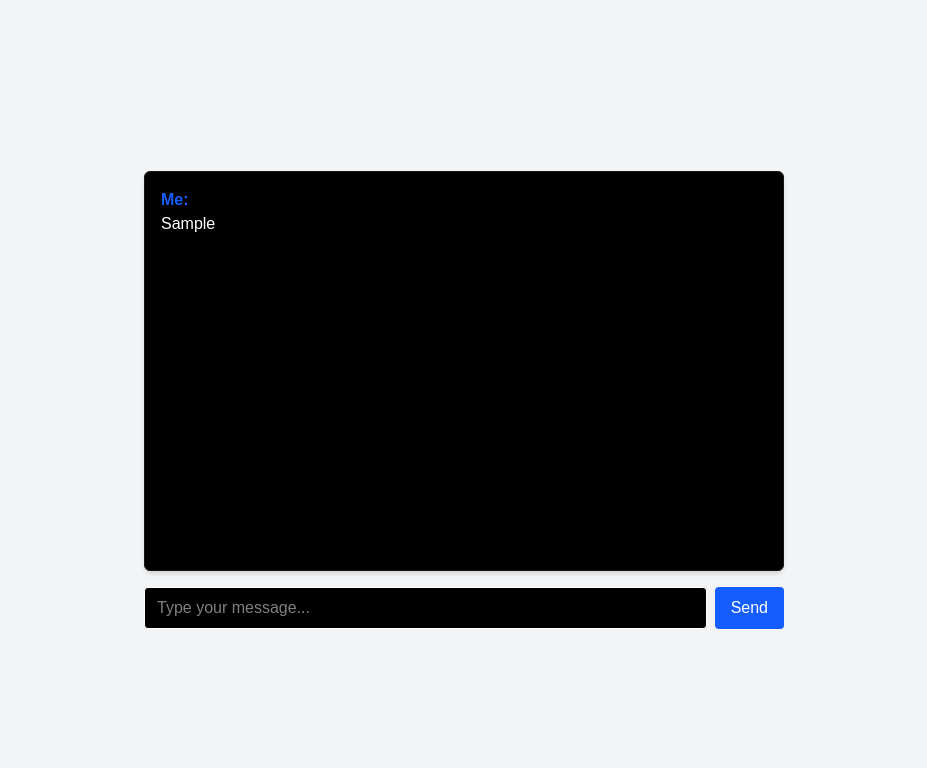
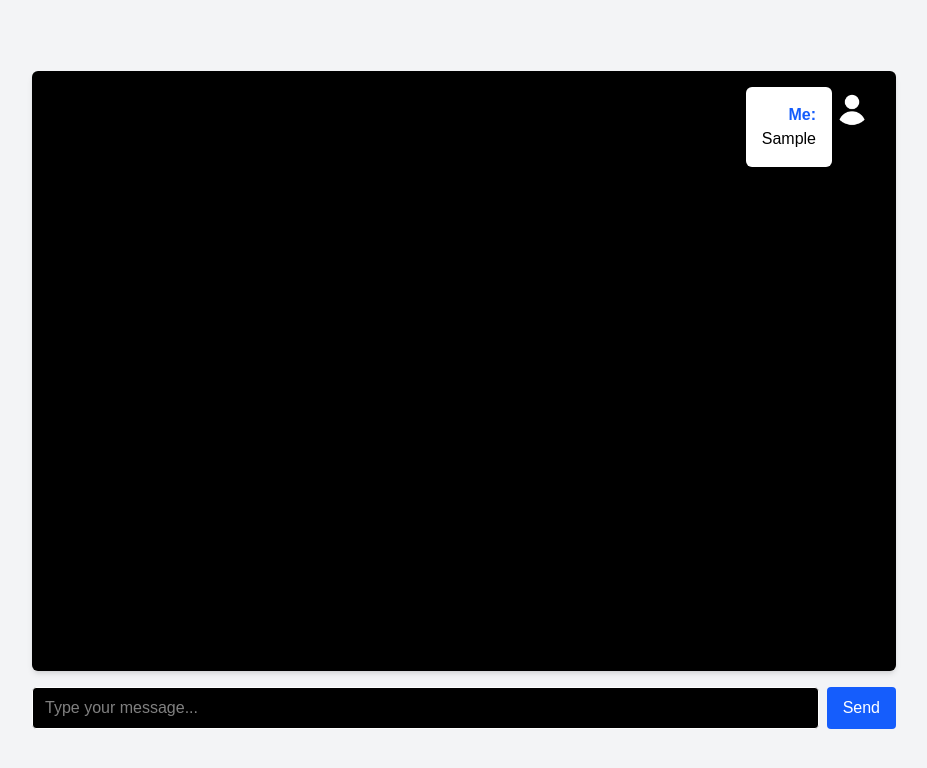
Before and after one commit to bhushanc2003/Chatbot, a Next.js app: page / in a window 1280 px wide. Both pictures are taken after typing "Sample" into the empty fields and a click on the button "Send". Shown: the top 768 px of the page, without its empty margins (176-1103 px from the left). Built offline with nearby package versions, Linux system fonts and the light colour scheme; no server answers.

Commit message:
changed style

```diff
--- a/src/app/components/ChatBox.jsx
+++ b/src/app/components/ChatBox.jsx
@@ -1,6 +1,7 @@
 'use client';
 import React, { useState } from "react";
 import {getHiteshResponse } from "../util/genAI";
+import Chatbubble from "./Chatbubble";
 
 const ChatBox = () => {
   const [chats, setChats] = useState([]);
@@ -24,12 +25,11 @@ const ChatBox = () => {
 };
 
  return (
-    <div className="p-4 w-full max-w-2xl mx-auto">
-      <div className="space-y-3 min-h-[400px] border rounded-md p-4 bg-black shadow-md">
+  <div className="p-4 w-full max-w-4xl mx-auto">
+    <div className="min-h-[600px] max-h-[400px] overflow-y-auto space-y-3 rounded-md p-4 bg-black shadow-md">
       {chats.map((chat, index) => (
         <div key={index} className="flex flex-col">
-            <strong className="text-blue-600">{chat.role=='model'?'Hitesh Sir':'Me'}:</strong>
-            <p className="whitespace-pre-wrap text-white">{chat.parts[0].text}</p>
+          <Chatbubble role={chat.role} text={chat.parts[0].text} />
         </div>
       ))}
     </div>
--- /dev/null
+++ b/src/app/components/Chatbubble.jsx
@@ -0,0 +1,25 @@
+const Chatbubble = ({ role, text }) => {
+    if (role === 'model') {
+        return (
+            <div className="flex">
+           <img src="/hitesh.png" alt="Hitesh Sir" className="w-10 h-10 mr-2 rounded-full" />
+            <div className="flex flex-col items-start mb-2 bg-white-400 bg-white rounded-md p-4">
+                <strong className="text-blue-600">Hitesh Sir:</strong>
+                <p className="whitespace-pre-wrap !text-black">{text}</p>
+            </div>
+            </div>
+        );
+    } else {
+        return (
+            <div className="flex justify-end">
+            <div className="flex flex-col items-end mb-2  bg-white rounded-md p-4 ">
+                <strong className="text-blue-600">Me:</strong>
+                <p className="whitespace-pre-wrap !text-black">{text}</p>
+            </div>
+            <img src="/user.png" alt="Hitesh Sir" className="w-10 h-10 mr-2 rounded-full" />
+            </div>
+        );
+    }
+};
+
+export default Chatbubble;
```
Also changed, not shown: public/hitesh.png (added), public/user.png (added). Lines whose indentation alone changed are shown as unchanged.
